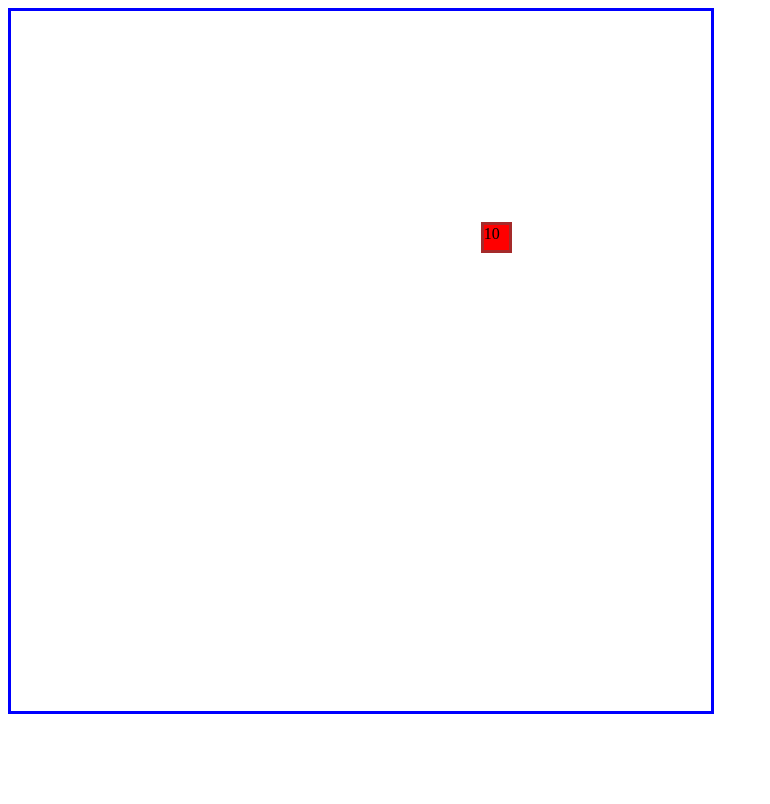
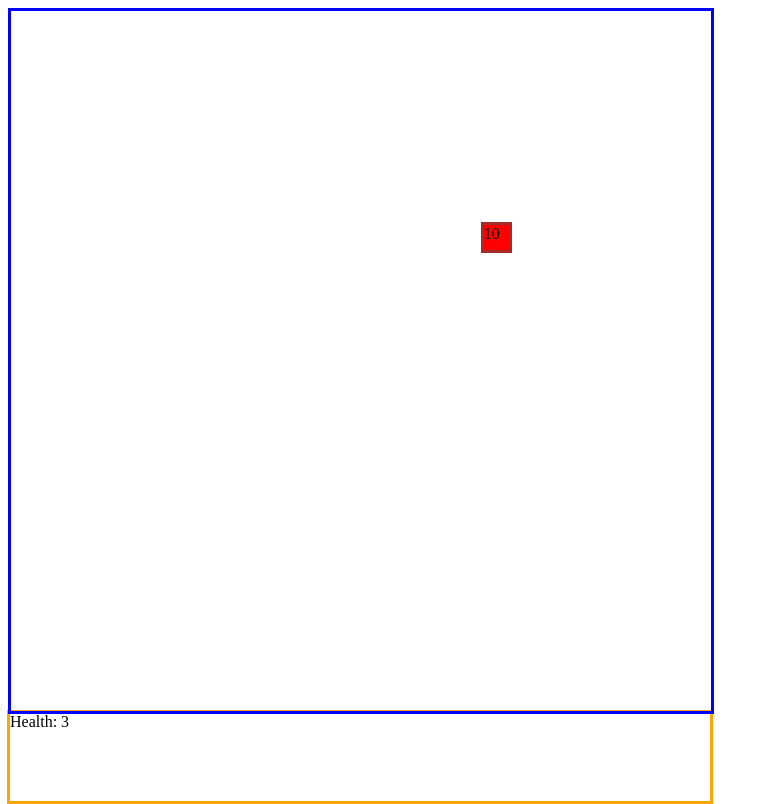
Before and after one commit to MatheusCervieri/ZombieGameJavaScript, a plain HTML site: page index.html in a window 1280 px wide. Shown: the whole page, without its empty margins (0-770 px from the left). Drawn offline with Linux system fonts and the light colour scheme.

Commit message:
Mensagem

```diff
--- a/index.js
+++ b/index.js
@@ -8,8 +8,21 @@ let boardwidth = 700;
 const mainboard = new Board(boardheight,boardwidth);
 const player1 = new Player(Math.random() * boardwidth,Math.random() * boardheight,1,10,3);
 const bulletcontroller = new BulletController(boardheight, boardwidth);
-const enemycontroller = new EnemyController(boardheight,boardwidth);
+const enemycontroller = new EnemyController(boardheight,boardwidth);7
 enemycontroller.addEnemy();
+
+
+//Create Panel
+const panelinformation = document.createElement("div");
+panelinformation.className = "Panel";
+panelinformation.style.height = boardheight/8 + "px";
+panelinformation.style.width = boardwidth + "px";
+panelinformation.style.left = "7px";
+panelinformation.style.top = "710px";
+document.body.appendChild(panelinformation);
+const lifediv = document.createElement("div");
+panelinformation.appendChild(lifediv);
+lifediv.textContent = "Health: " + player1.getLife();
 
 const mainboarddiv = mainboard.getBoardDiv();
 console.log(mainboarddiv);
--- a/style.css
+++ b/style.css
@@ -1,5 +1,10 @@
 .Board{
     border-color: blue;
+    border-style: solid;
+    position: absolute;
+}
+.Panel{
+    border-color: orange;
     border-style: solid;
     position: absolute;
 }
```
